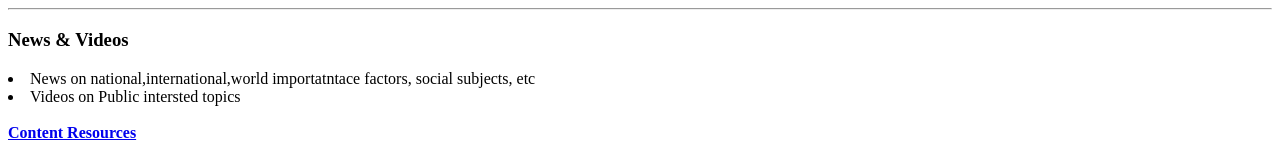
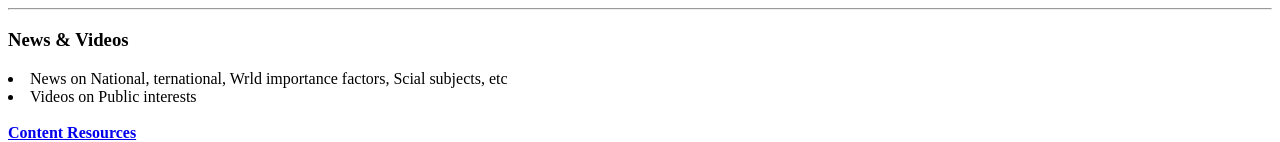
Before and after one commit to manishverma21bbu/index, a plain HTML site: page index.html in a window 1280 px wide. Shown: the part 321-463 px from the top of the page. Drawn offline with Linux system fonts and the light colour scheme.

Commit message:
Update index.html

```diff
--- a/index.html
+++ b/index.html
@@ -30,8 +30,8 @@
     <hr>
     <h3>News & Videos</h3
       <ul>
-        <li> News on national,international,world importatntace factors, social subjects, etc </li>
-        <li>Videos on Public intersted topics</li>
+        <li> News on National, ternational, Wrld importance factors, Scial subjects, etc </li>
+        <li>Videos on Public interests</li>
       </ul>
     <br>
     <a href="resources.html"><strong>Content Resources</strong></a>
```
